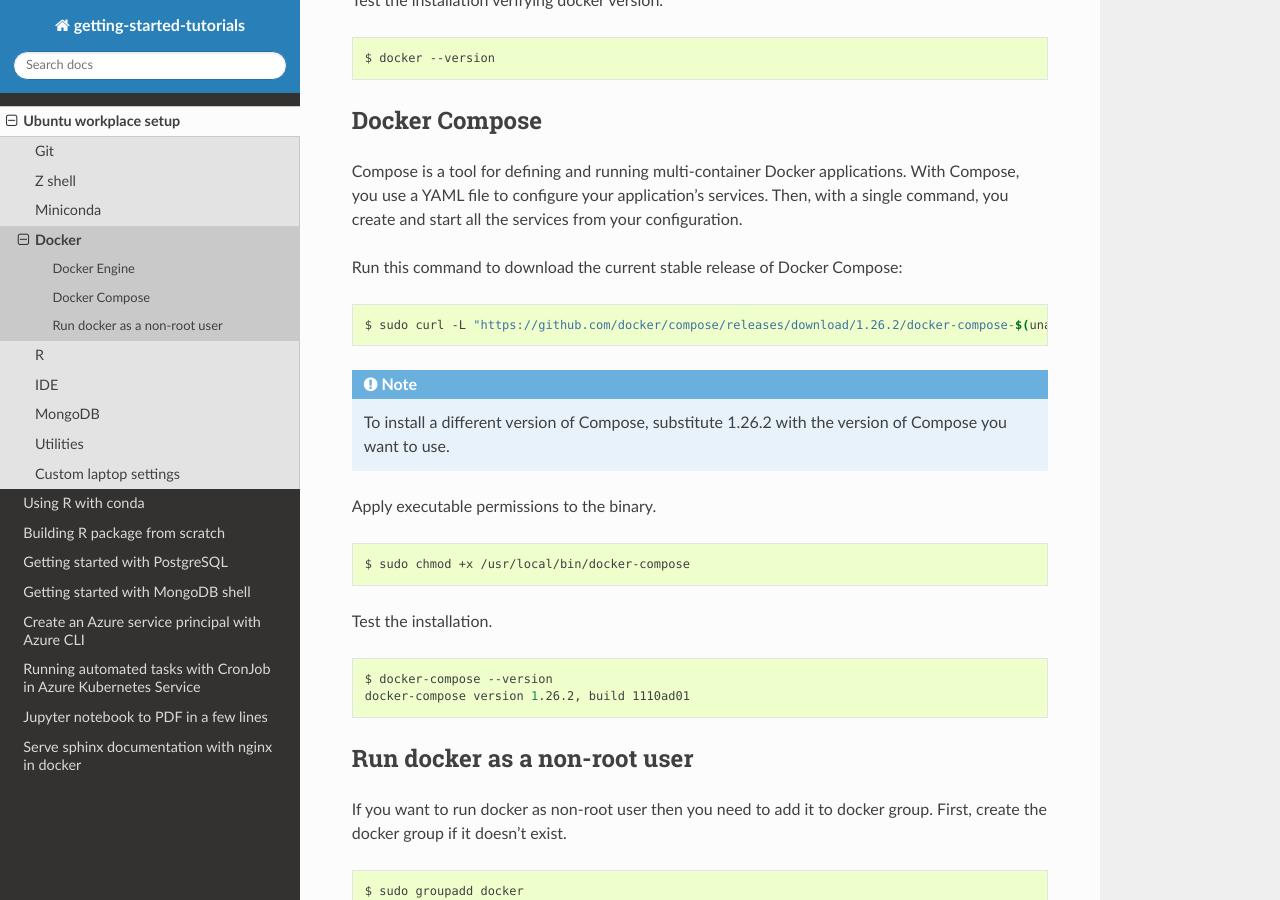
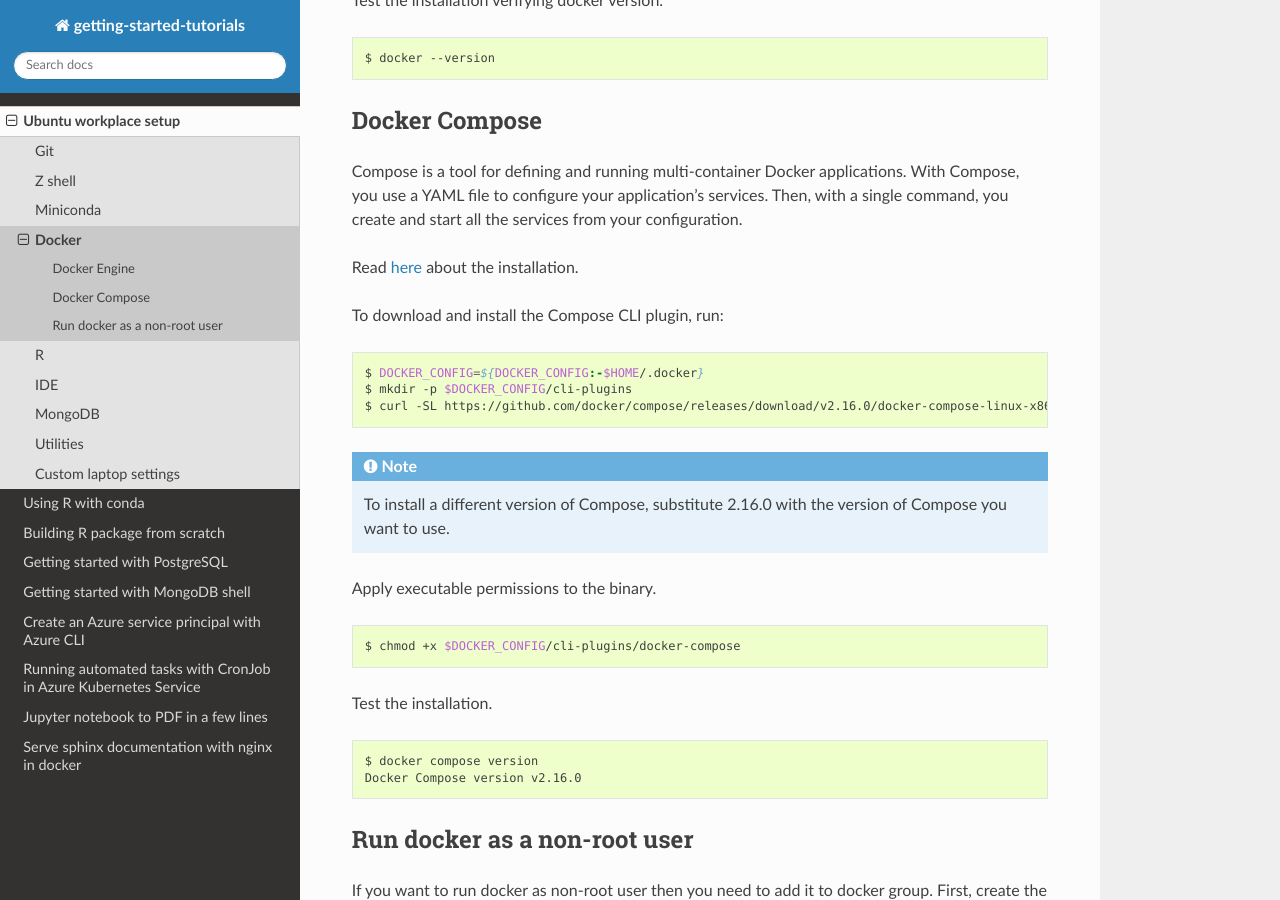
Before and after one commit to viktorsapozhok/getting-started-tutorials, a Sphinx documentation site: the page built from docs/source/workplace/docker.rst, in a window 1280 px wide and 900 px high, scrolled down 775 px. Built offline with Sphinx 7.4.7 and the Read the Docs theme 2.0.0, drawn with Linux system fonts in a browser that asks for light colours.

Commit message:
updated linux utils instruction

```diff
--- a/docs/source/workplace/docker.rst
+++ b/docs/source/workplace/docker.rst
@@ -46,28 +46,32 @@ Compose is a tool for defining and running multi-container Docker applications.
 With Compose, you use a YAML file to configure your application’s services.
 Then, with a single command, you create and start all the services from your configuration.
 
-Run this command to download the current stable release of Docker Compose:
+Read `here <https://docs.docker.com/compose/install/linux/>`__ about the installation.
+
+To download and install the Compose CLI plugin, run:
 
 .. code-block:: bash
 
-    $ sudo curl -L "https://github.com/docker/compose/releases/download/1.26.2/docker-compose-$(uname -s)-$(uname -m)" -o /usr/local/bin/docker-compose
+    $ DOCKER_CONFIG=${DOCKER_CONFIG:-$HOME/.docker}
+    $ mkdir -p $DOCKER_CONFIG/cli-plugins
+    $ curl -SL https://github.com/docker/compose/releases/download/v2.16.0/docker-compose-linux-x86_64 -o $DOCKER_CONFIG/cli-plugins/docker-compose
 
 .. note::
 
-    To install a different version of Compose, substitute 1.26.2 with the version of Compose you want to use.
+    To install a different version of Compose, substitute 2.16.0 with the version of Compose you want to use.
 
 Apply executable permissions to the binary.
 
 .. code-block:: bash
 
-    $ sudo chmod +x /usr/local/bin/docker-compose
+    $ chmod +x $DOCKER_CONFIG/cli-plugins/docker-compose
 
 Test the installation.
 
 .. code-block:: bash
 
-    $ docker-compose --version
-    docker-compose version 1.26.2, build 1110ad01
+    $ docker compose version
+    Docker Compose version v2.16.0
 
 Run docker as a non-root user
 -----------------------------
```
Also changed, not shown: docs/source/postgres.rst (+17 -5 lines), docs/source/workplace/utils.rst (+11 -0 lines).
